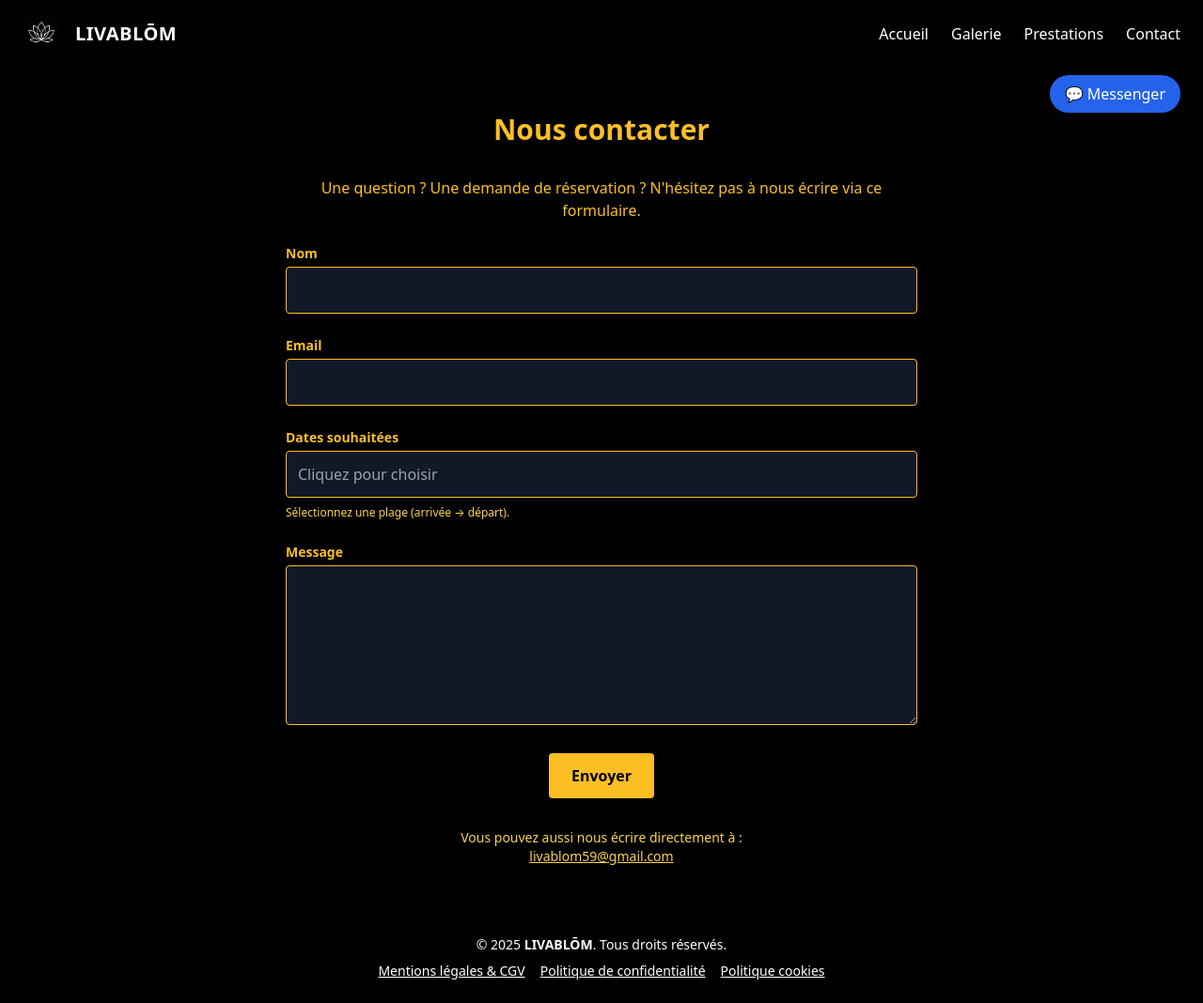
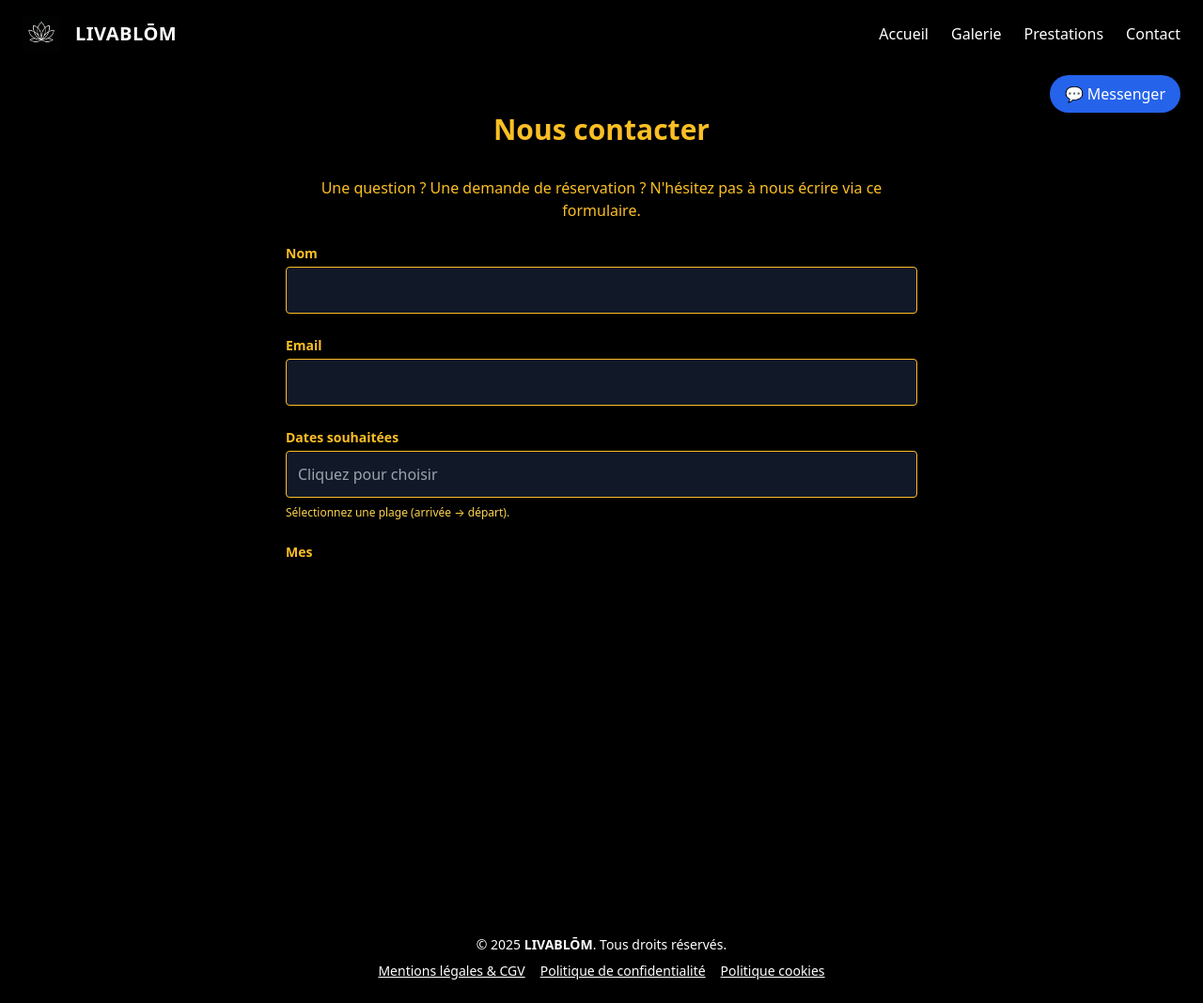
Before and after one commit to LIVABLOM/LIVABLOM, a Jekyll site: the page built from contact.md, in a window 1280 px wide. Shown: the whole page at 94% size. Built offline with Jekyll 4.4.1, drawn with Linux system fonts in a browser that asks for light colours; comment, search, counter and statistics services are not loaded.

Commit message:
Update contact.md

```diff
--- a/contact.md
+++ b/contact.md
@@ -31,7 +31,7 @@
                class="w-full p-3 rounded bg-gray-900 text-white border border-yellow-400 focus:outline-none focus:ring-2 focus:ring-yellow-300" />
       </div>
 
-      <!-- Sélecteur de dates (Flatpickr) -->
+      <!-- Sélecteur de dates -->
       <div>
         <label for="dates" class="block text-sm font-semibold mb-1">Dates souhaitées</label>
         <input type="text" id="dates" name="dates" required placeholder="Cliquez pour choisir" readonly
@@ -40,52 +40,4 @@
       </div>
 
       <div>
-        <label for="message" class="block text-sm font-semibold mb-1">Message</label>
-        <textarea id="message" name="message" rows="6" required
-                  class="w-full p-3 rounded bg-gray-900 text-white border border-yellow-400 focus:outline-none focus:ring-2 focus:ring-yellow-300"></textarea>
-      </div>
-
-      <!-- reCAPTCHA obligatoire -->
-      <div class="g-recaptcha" data-sitekey="6LcYg6ErAAAAALJjzA7BQOPxvqtdbnebR_d9Lepu" data-callback="enableSubmit"></div>
-
-      <div class="text-center">
-        <button type="submit" id="submitBtn" disabled
-                class="bg-yellow-400 text-black font-semibold px-6 py-3 rounded hover:bg-yellow-300 transition cursor-not-allowed">
-          Envoyer
-        </button>
-      </div>
-    </form>
-
-    <p class="text-sm text-center text-yellow-300 mt-8">
-      Vous pouvez aussi nous écrire directement à : <br />
-      <a href="mailto:livablom59@gmail.com" class="underline hover:text-yellow-200">livablom59@gmail.com</a>
-    </p>
-
-  </div>
-</section>
-
-<!-- Flatpickr (CSS + JS) -->
-<link rel="stylesheet" href="https://cdn.jsdelivr.net/npm/flatpickr/dist/flatpickr.min.css">
-<script src="https://cdn.jsdelivr.net/npm/flatpickr"></script>
-
-<!-- Google reCAPTCHA -->
-<script src="https://www.google.com/recaptcha/api.js" async defer></script>
-
-<script>
-  // Init calendrier Flatpickr
-  flatpickr("#dates", {
-    mode: "range",
-    dateFormat: "d/m/Y",
-    minDate: "today",
-    locale: {
-      firstDayOfWeek: 1
-    }
-  });
-
-  // Active le bouton Envoyer quand captcha validé
-  function enableSubmit() {
-    const btn = document.getElementById('submitBtn');
-    btn.disabled = false;
-    btn.classList.remove('cursor-not-allowed');
-  }
-</script>
+        <label for="message" class="block text-sm font-semibold mb-1">Mes
```
